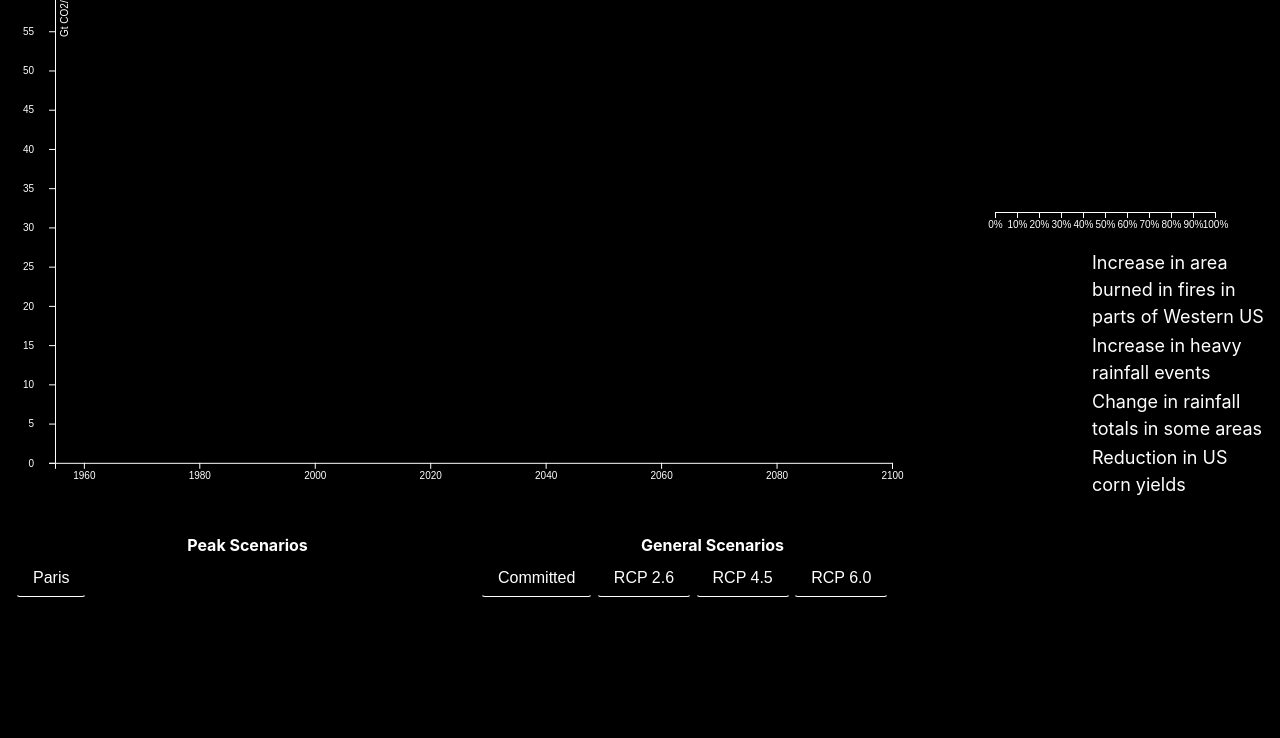
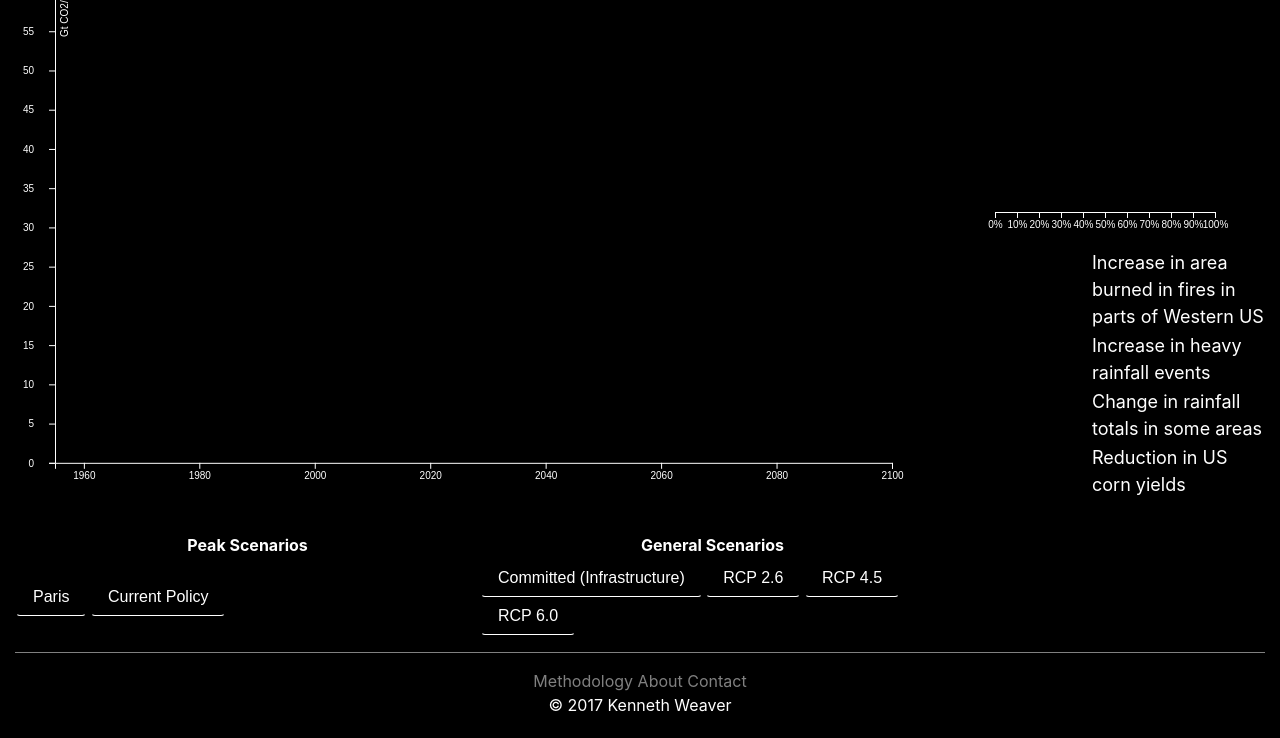
Before and after one commit to kenjones21/chooseYourFuture, a website: page src/public/html/index.html in a window 1280 px wide. Shown: the part 62-800 px from the top of the page. Drawn offline with nearby package versions, Linux system fonts and the light colour scheme; files that its build step writes are made by us from their sources; no server answers.

Commit message:
Added footer, minor updates

```diff
--- a/src/public/html/index.html
+++ b/src/public/html/index.html
@@ -16,7 +16,6 @@
     <div class="container-fluid emissions">
       <div class="banner">
 	<h1>Choose Your Future</h1>
-	<a href="methodology">Methodology</a>
       </div>
       <div class="row">
 	<div class="col-md-9">
@@ -30,9 +29,10 @@
 	    <tr>
 	      <td>
 		<button class="btn" class="btn" onclick="paris()">Paris</button>
+		<button class="btn" class="btn" onclick="current()">Current Policy</button>
 	      </td>
 	      <td>
-		<button class="btn" onclick="committed()">Committed</button>
+		<button class="btn" onclick="committed()">Committed (Infrastructure)</button>
 		<button class="btn" onclick="rcp3()">RCP 2.6</button>
 		<button class="btn" onclick="rcp45()">RCP 4.5</button>
 		<button class="btn" onclick="rcp6()">RCP 6.0</button>
@@ -67,7 +67,13 @@
 	  </div>
 	</div>
       </div>
+      <hr class="footer-hr">
+      <div class="footer">
+	<a class="footer-el" href="methodology">Methodology</a>
+	<a class="footer-el" href="about">About</a>
+	<a class="footer-el" href="contact">Contact</a>
+	<p class="footer-el">&copy 2017 Kenneth Weaver</p>
+      </div>
     </div>
-
   </body>
 </html>
--- a/src/public/javascript/app.js
+++ b/src/public/javascript/app.js
@@ -287,6 +287,7 @@ var thresholds2017 = []
 var default_peak = {year: 2050, em: 50}
 var default_em0 = {year: 2100, em: 0}
 var paris_peak = {year: 2030, em: 38.5}
+var current_policy_peak = {year: 2030, em: 43}
 var RCP26_peak = {year: 2030, em: 38}
 var RCP26_em0 = {year: 2070, em: 0}
 var RCP45_peak = {year: 2049, em: 47}
@@ -368,6 +369,11 @@ var tempNumbers = ["1.5 °C (Aspirational Paris Target)",
 
 var paris = function() {
   peak = Object.assign({}, paris_peak)
+  updateChart()
+}
+
+var current = function() {
+  peak = Object.assign({}, current_policy_peak)
   updateChart()
 }
 
--- a/src/public/stylesheets/style.css
+++ b/src/public/stylesheets/style.css
@@ -1 +1 @@
-.page-wrapper{background:#000;height:100vh}h1{color:#fff;display:inline}.emissions_axis line{stroke:#fff}.emissions_axis path{stroke:#fff}.emissions_axis text{fill:#fff}.stat{text-align:center}#stats{font-size:18px}div.tooltip{fill:#fff}.btn{background-color:#000;color:#fff;border-bottom:solid #fff 1px}.btn:hover{background-color:#808080;color:#fff}
+.page-wrapper{background:#000;height:100vh}h1{color:#fff;display:inline}.emissions_axis line{stroke:#fff}.emissions_axis path{stroke:#fff}.emissions_axis text{fill:#fff}.stat{text-align:center}#stats{font-size:18px}div.tooltip{fill:#fff}.btn{background-color:#000;color:#fff;border-bottom:solid #fff 1px}.btn:hover{background-color:#808080;color:#fff}.footer{text-align:center;position:relative;color:#fff}.footer a{color:#808080}.footer-hr{border-color:#808080}
```
Also changed, not shown: src/stylus/main.styl (+14 -0 lines).
